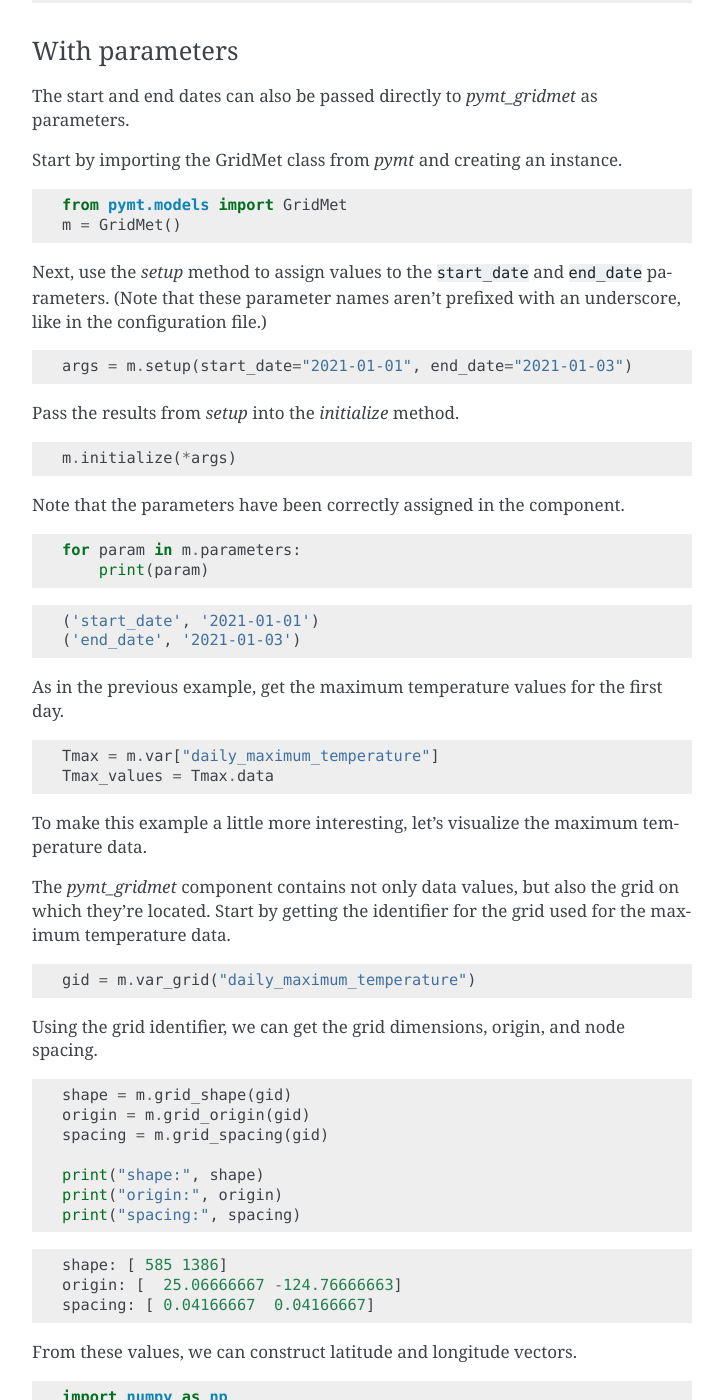
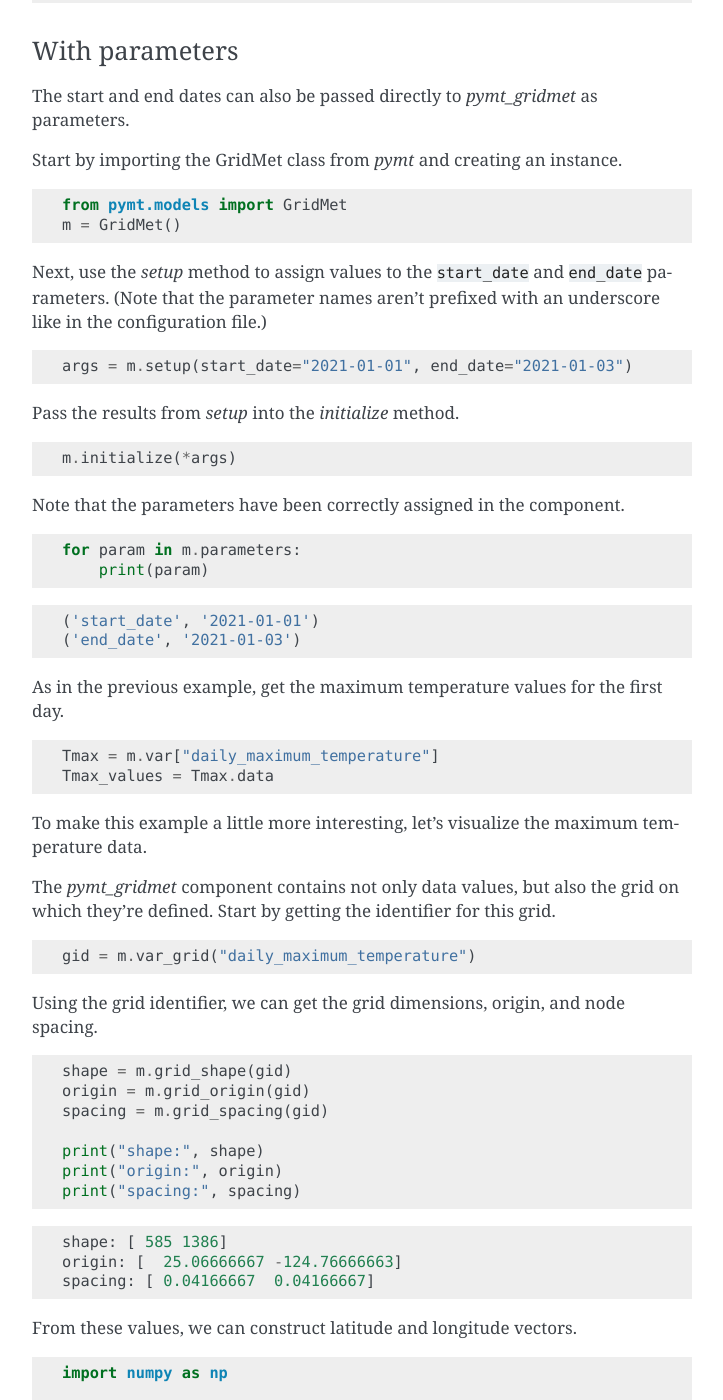
Before and after one commit to pymt-lab/pymt_gridmet, a Sphinx documentation site: the page built from docs/index.rst, in a window 1280 px wide and 1400 px high, scrolled down 2259 px. Shown: the whole window, without its empty margins (388-1111 px from the left). Built offline with Sphinx 7.4.7, drawn with Linux system fonts in a browser that asks for light colours; some of the changed text lies outside the part shown.

Commit message:
More minor edits
[ci-skip]

```diff
--- a/docs/pymt_gridmet_parameters_ex.rst
+++ b/docs/pymt_gridmet_parameters_ex.rst
@@ -8,7 +8,7 @@ instance.
 
 Next, use the *setup* method to assign values to the ``start_date`` and
 ``end_date`` parameters.
-(Note that these parameter names aren't prefixed with an underscore,
+(Note that the parameter names aren't prefixed with an underscore
 like in the configuration file.)
 
 .. code:: ipython3
@@ -48,8 +48,7 @@ To make this example a little more interesting, let’s visualize the
 maximum temperature data.
 
 The *pymt_gridmet* component contains not only data values, but also the
-grid on which they’re located. Start by getting the identifier for the
-grid used for the maximum temperature data.
+grid on which they’re defined. Start by getting the identifier for this grid.
 
 .. code:: ipython3
 
```
Also changed, not shown: docs/index.rst (+6 -5 lines).
